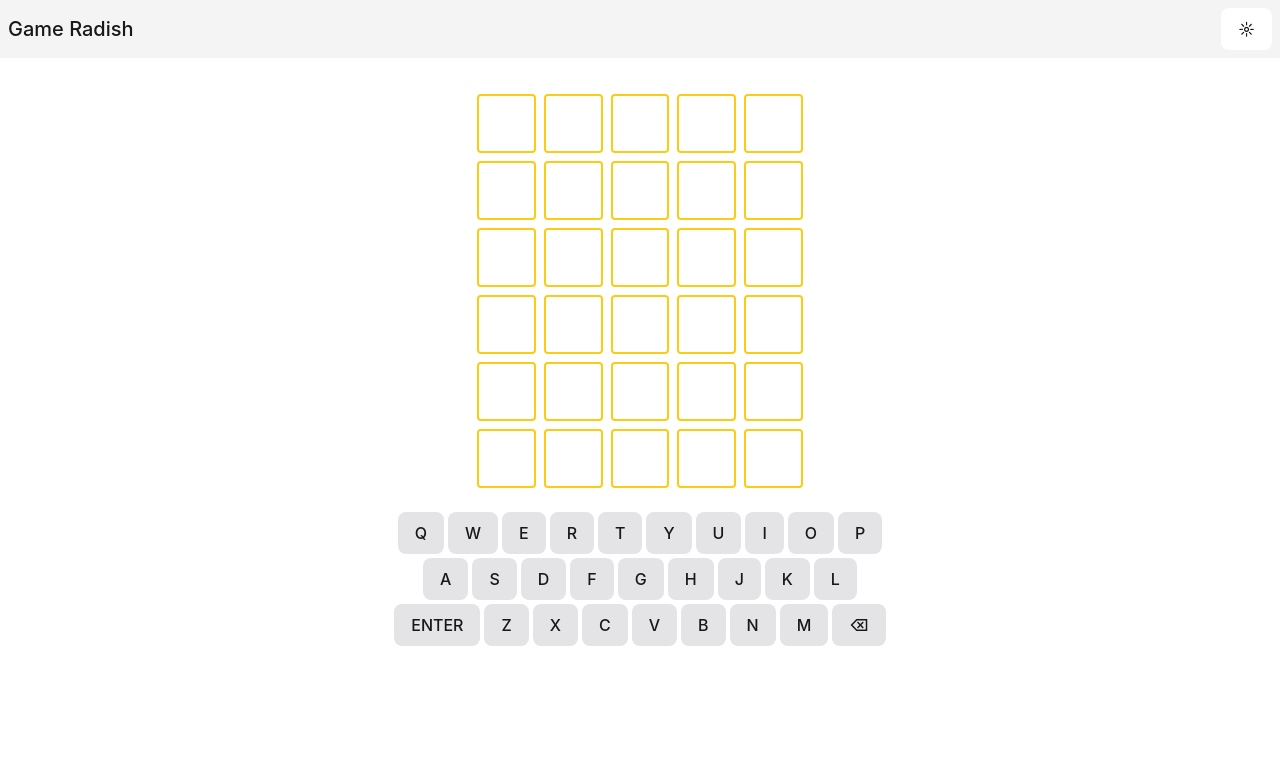
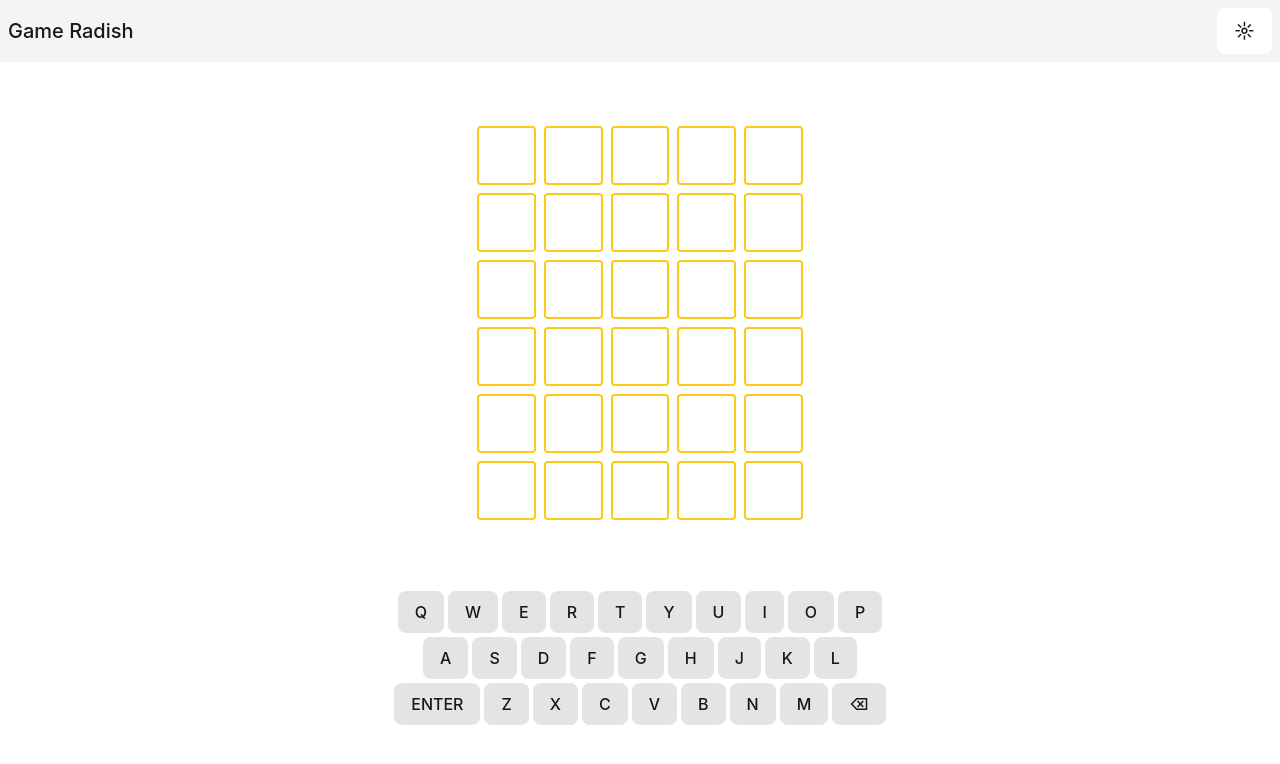
Before and after one commit to YaredFall/wordle, a React (Vite) app: page / in a window 1280 px wide. Shown: the top 764 px of the page. Built offline with nearby package versions, Linux system fonts and the light colour scheme.

Commit message:
~layout fixes and adjustments

```diff
--- a/src/App.tsx
+++ b/src/App.tsx
@@ -7,7 +7,7 @@ const App: FC = ({}) => {
     return (
         <>
             <Navbar />
-            <main className={"flex h-full flex-col items-center p-1 justify-self-stretch"} children={<WordleGame />}/>
+            <main className={"flex h-full flex-col items-center p-1 pt-[5%] justify-self-stretch"} children={<WordleGame />}/>
         </>
     );
 };
--- a/src/components/Navbar.tsx
+++ b/src/components/Navbar.tsx
@@ -8,7 +8,7 @@ type NavbarProps = {
 const Navbar: FC<NavbarProps> = ({}) => {
 
     return (
-        <header className={"w-full flex flex-row items-center bg-[var(--navbar-color)] p-2"}>
+        <header className={"text-2xl sm:text-xl w-full flex flex-row items-center bg-[var(--navbar-color)] p-2"}>
             <a className={"decoration-0 select-none cursor-pointer text-xl text-[inherit] hover:text-[inherit]"}
                href={"/"}
                children={"Game Radish"} />
--- a/src/components/WordleGame/Cell.tsx
+++ b/src/components/WordleGame/Cell.tsx
@@ -17,7 +17,7 @@ const Cell: FC<CellProps> = ({letter, clue}) => {
             " aspect-square border-[var(--accent-color)] border-2 flex uppercase rounded" +
             " items-center justify-center flex-grow-[1] flex-shrink-[0] w-full min-w-[3.25rem] max-w-[20%]" +
             ' data-[clue]:text-stone-900 data-[clue]:bg-[var(--accent-color)]' +
-            ' data-[clue="0"]:[--accent-color:theme(colors.gray.600)] data-[clue="0"]:text-gray-50' +
+            ' data-[clue="0"]:[--accent-color:theme(colors.gray.600)] data-[clue="0"]:text-text-primary' +
             ' data-[clue="1"]:[--accent-color:theme(colors.gray.200)]' +
             ' data-[clue="2"]'}
              children={letter}
--- a/src/components/WordleGame/VirtualKeyboard.tsx
+++ b/src/components/WordleGame/VirtualKeyboard.tsx
@@ -18,7 +18,7 @@ type VirtualKeyboardProps = {
 const VirtualKeyboard: FC<VirtualKeyboardProps> = ({onKeyClick, keyLetterClue}) => {
 
     return (
-        <div className={"flex flex-col flex-1 items-center mt-[5%] gap-1"}>
+        <div className={"flex flex-col flex-1 items-center pt-[10%] sm:pt-0 sm:justify-center gap-1"}>
             {layout.map((row, i) => (
                 <div key={i} className={"flex flex-row gap-[inherit]"}
                      children={[...row].map((letter, j) => (
@@ -29,7 +29,7 @@ const VirtualKeyboard: FC<VirtualKeyboardProps> = ({onKeyClick, keyLetterClue})
                                  // disabled={keyLetterClue && keyLetterClue(letter) === 0 ? true : undefined}
                                  className={"uppercase [--accent-color:theme(colors.yellow.400)]" +
                                      ' data-[clue]:text-stone-900 data-[clue]:bg-[var(--accent-color)]' +
-                                     ' data-[clue="0"]:[--accent-color:theme(colors.gray.600)] data-[clue="0"]:text-gray-50' +
+                                     ' data-[clue="0"]:[--accent-color:theme(colors.gray.600)] data-[clue="0"]:text-text-primary' +
                                      ' data-[clue="1"]:[--accent-color:theme(colors.gray.200)]' +
                                      ' data-[clue="2"]'}
                          />
--- a/src/components/WordleGame/WordleGame.tsx
+++ b/src/components/WordleGame/WordleGame.tsx
@@ -118,7 +118,7 @@ const WordleGame: FC<WordleGameProps> = ({wordLength = 5, maxTries = 6}) => {
 
 
     return (
-        <div className={"flex flex-col items-center h-full mt-8"}>
+        <div className={"flex flex-col items-center h-full"}>
             <Table rows={maxTries} currentLetters={currentLetters} cluedUsedWords={cluedUsedWords} />
             <VirtualKeyboard onKeyClick={onKeyPress} keyLetterClue={keyLetterClue} />
         </div>
```
